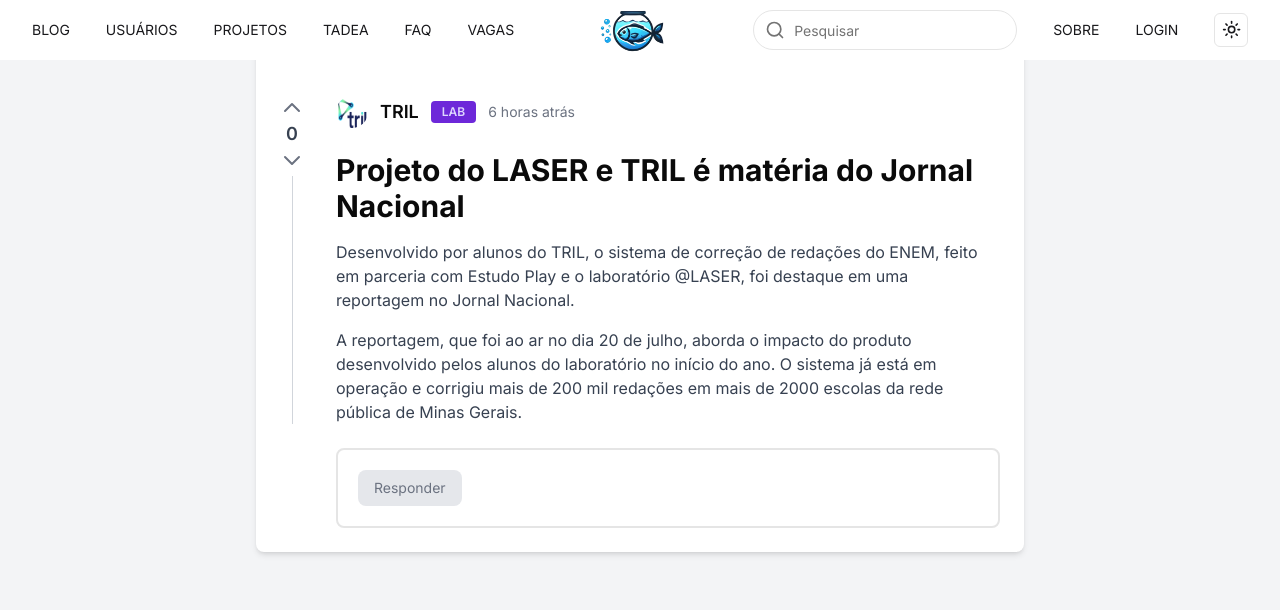
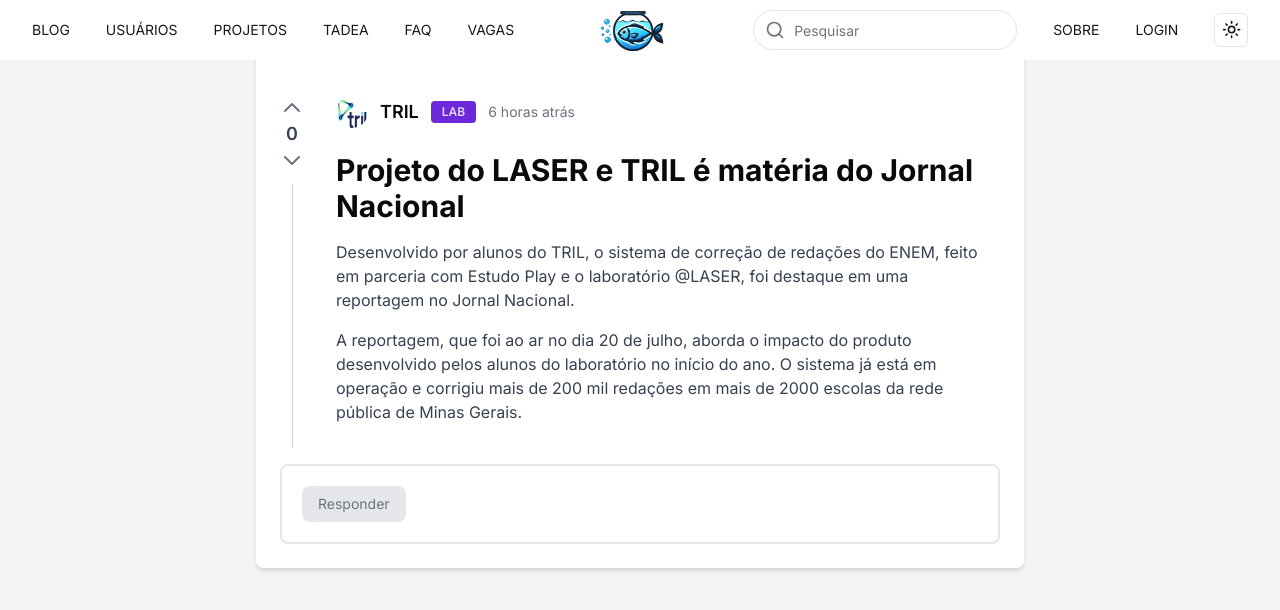
Before and after one commit to ralfferreira/aquario, a Next.js app in the folder frontend/: page /postpage in a window 1280 px wide. Shown: the top 610 px of the page. Built offline with nearby package versions, Linux system fonts and the light colour scheme.

Commit message:
Final structuring of the component.

```diff
--- a/frontend/src/components/Pages/PostPage/index.tsx
+++ b/frontend/src/components/Pages/PostPage/index.tsx
@@ -49,8 +49,9 @@ const PostComponent: React.FC<PostComponentProps> = ({
 
   return (
     <div className="flex justify-center items-start min-h-screen bg-gray-100">
-      <div className="flex pt-24 p-6 bg-white rounded-lg shadow-md max-w-3xl relative">
-        <div className="flex flex-col items-center pr-4 relative">
+      <div className="flex flex-col pt-24 p-6 bg-white rounded-lg shadow-md max-w-3xl relative">
+        <div className="flex">
+          <div className="flex flex-col items-center pr-4">
             <button
               className="text-gray-500 hover:text-blue-500"
               onClick={handleUpvote}
@@ -90,8 +91,9 @@ const PostComponent: React.FC<PostComponentProps> = ({
                 />
               </svg>
             </button>
-          <div className="absolute top-20 bottom-[6.5rem] w-px bg-gray-300"></div>
           </div>
+
+          <div className="absolute top-[11.5rem] bottom-[7.5rem] w-px ml-3 bg-gray-300"></div>
 
           <div className="pl-4 w-full">
             <div className="flex items-center justify-between mb-6">
@@ -117,12 +119,13 @@ const PostComponent: React.FC<PostComponentProps> = ({
                 </p>
               ))}
             </div>
+          </div>
+        </div>
 
-          <div className="flex justify-between items-center text-sm text-gray-500 border-2 p-5 rounded-lg">
+        <div className="flex justify-between items-center text-sm text-gray-500 border-2 mt-4 p-5 rounded-lg">
           <button className="px-4 py-2 bg-gray-200 rounded-lg hover:bg-gray-300">
             Responder
           </button>
-          </div>
         </div>
       </div>
     </div>
```
Lines whose indentation alone changed are shown as unchanged.
